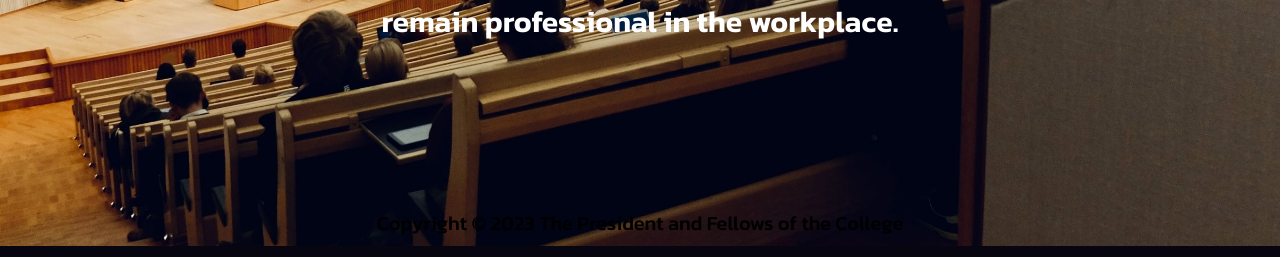
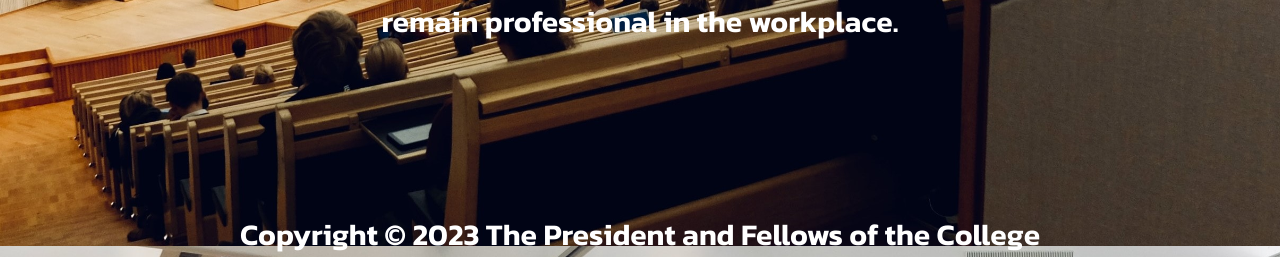
Before and after one commit to kareemsakkary/Student-Affairs-Website-XploreEdu, a Django app: page /xploreedu/ in a window 1280 px wide. Shown: the part 554-811 px from the top of the page. Run offline with Django 4.2, Linux system fonts and the light colour scheme.

Commit message:
edit footer

```diff
--- a/phase_3/website/templates/students/index.html
+++ b/phase_3/website/templates/students/index.html
@@ -46,7 +46,7 @@
     </p>
   </section>
   {% endblock body %}
-  <footer>
+  <footer class="container_home">
     <p>Copyright &copy; 2023 The President and Fellows of the College</p>
   </footer>
   <script src="{%static 'JS/home.js'%}"></script>
```
